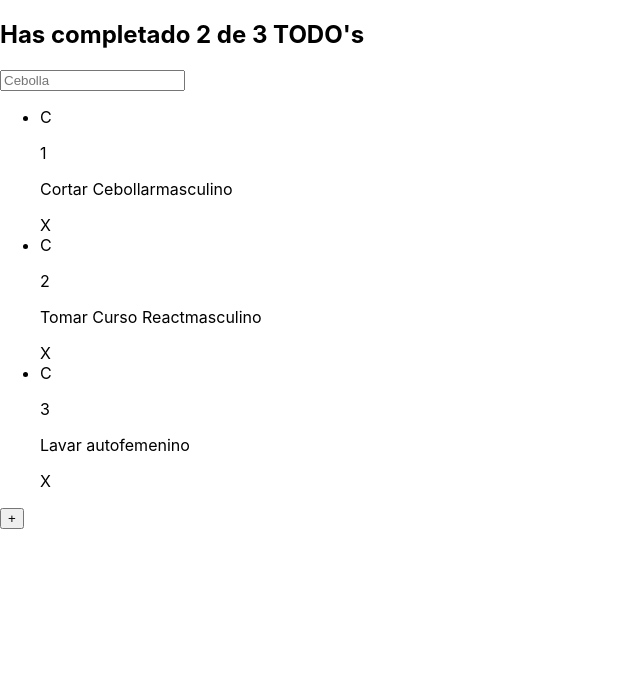
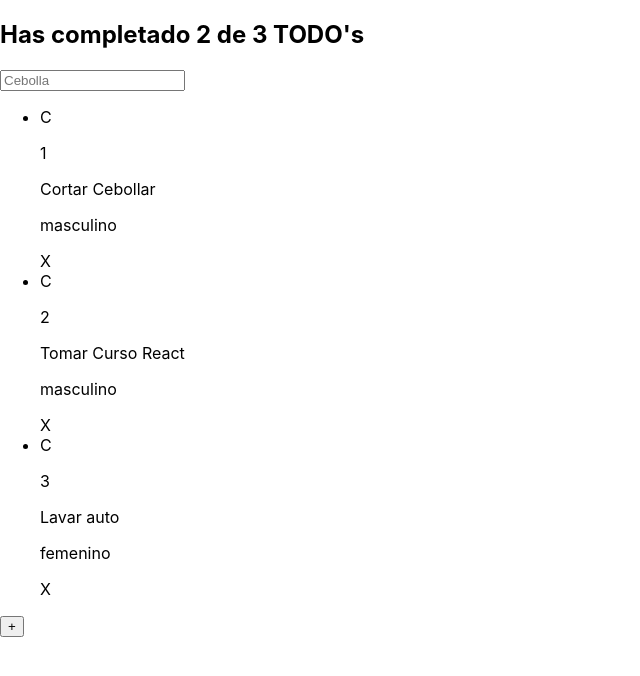
Before and after one commit to hermsale/todoApp-react, a React (Create React App) app: page / in a window 1280 px wide. Shown: the top 676 px of the page, without its empty margins (0-640 px from the left). Built offline with nearby package versions, Linux system fonts and the light colour scheme.

Commit message:
other commit

```diff
--- a/src/App.js
+++ b/src/App.js
@@ -9,9 +9,9 @@ import { CreateTodoButtom } from './CreateTodoButtom';
 
 // creamos una lista de array con objetos y propiedades - tareas pendientes
 const todos = [
-  {number:1, text:'Cortar Cebollar', completed:true, genero:'masculino'},
-  {number:2, text:'Tomar Curso React', completed:false, genero:'masculino'},
-  {number:3, text:'Lavar auto', completed:false, genero:'femenino'}
+  {index:1, text:'Cortar Cebollar', completed:true, genero:'masculino'},
+  {index:2, text:'Tomar Curso React', completed:false, genero:'masculino'},
+  {index:3, text:'Lavar auto', completed:false, genero:'femenino'}
 ]
 
 // funcion app - citando las propiedades del Componente App
@@ -21,10 +21,10 @@ function App() {
       <TodoCounter />
 
       <TodoSearch />
-
+       {/* podemos hacer uso en TodoList de la propiedad children, ya que  hicimos apertura y cierre del componente */}
       <TodoList>
          {todos.map(todo => (
-           <TodoItem key={todo.number} number={todo.number} text={todo.text + todo.genero} />
+           <TodoItem key={todo.index} number={todo.index} text={todo.text} genero={todo.genero} completed={todo.completed} />
           ))}
       </TodoList>
 
--- a/src/TodoItem.js
+++ b/src/TodoItem.js
@@ -1,6 +1,7 @@
 import React from   'react';
 
 function TodoItem(props){
+    console.log(props);
     return (
         <li>
             <span>C</span>
```
